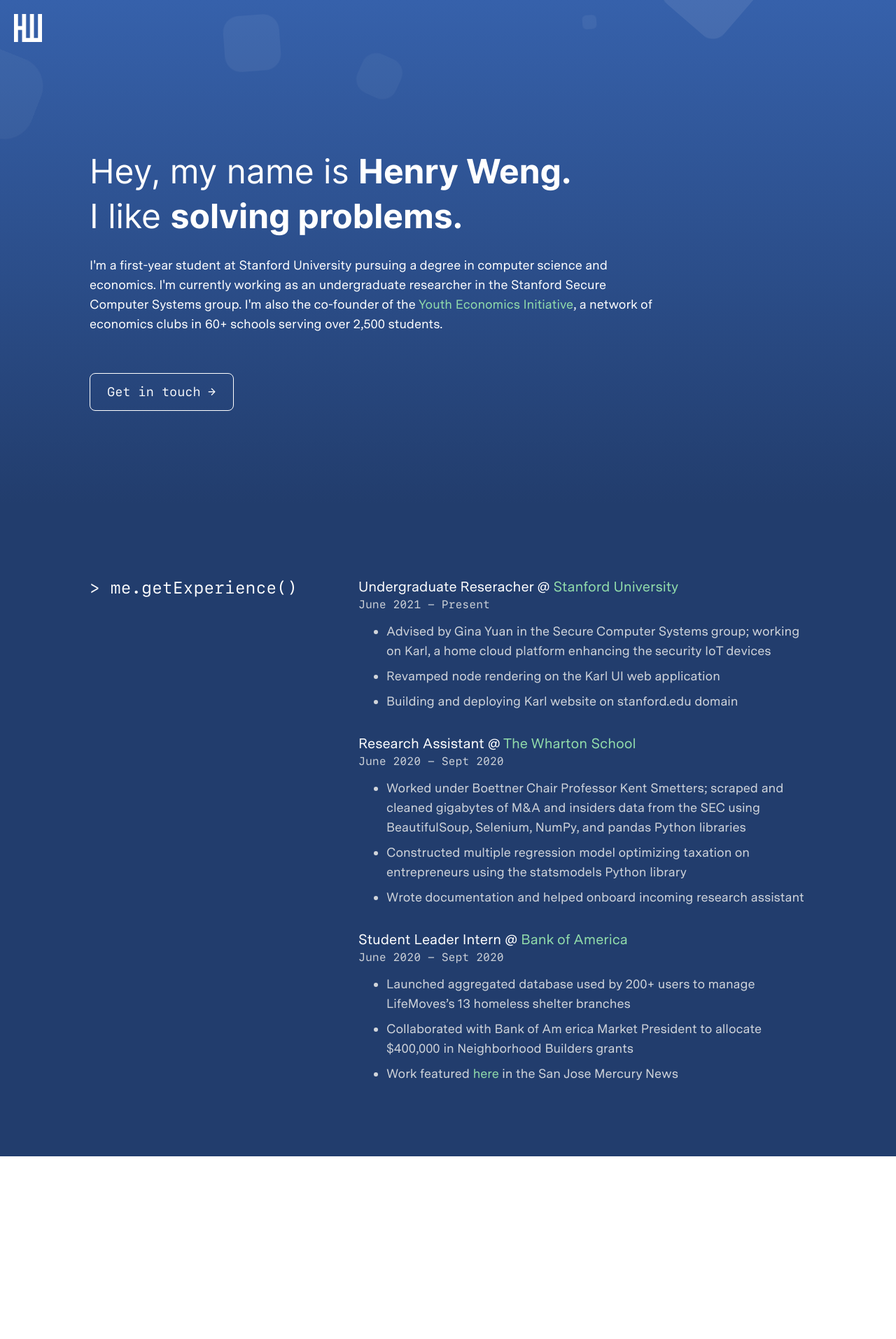
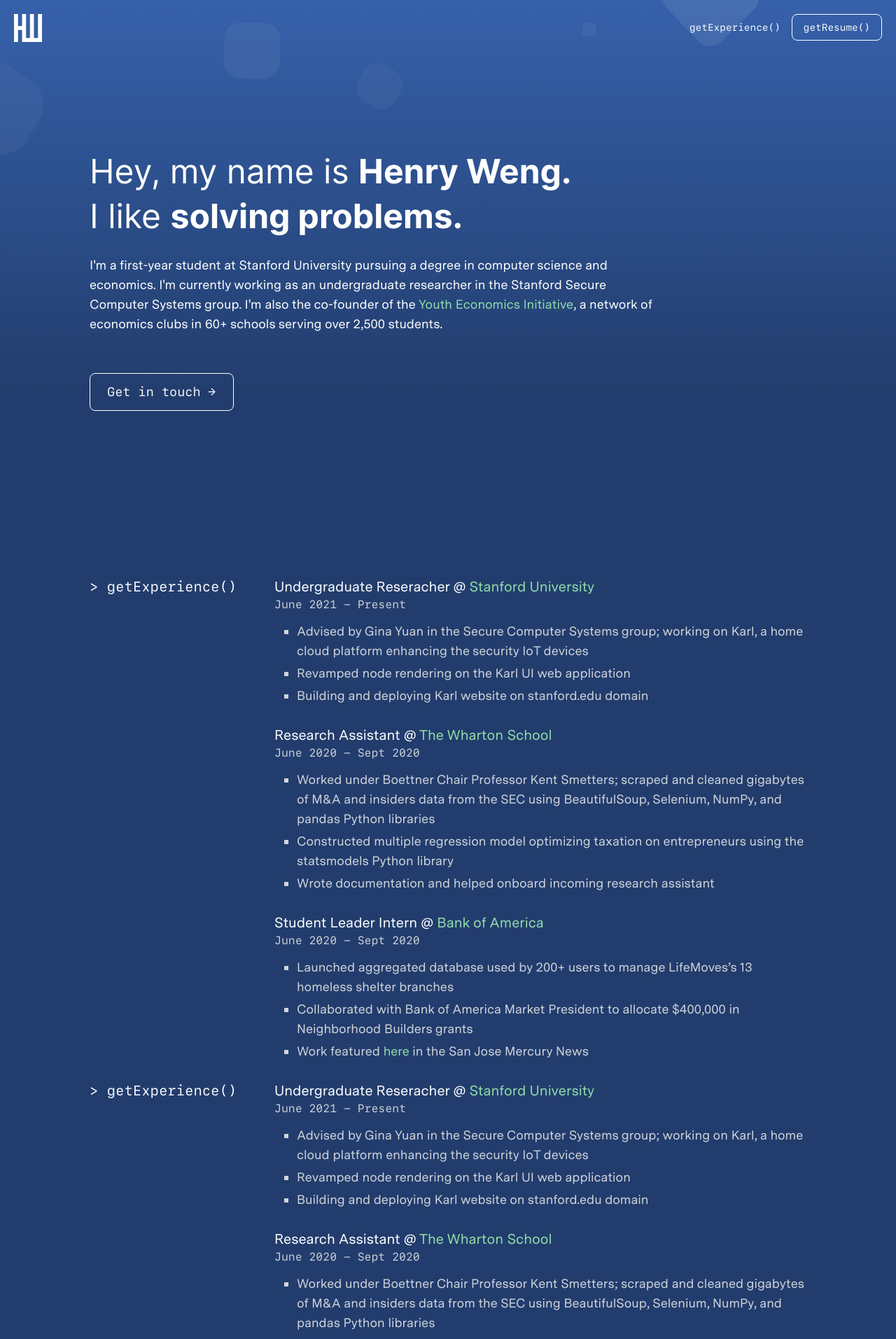
Before and after one commit to henryweng03/personal-site, a React (Create React App) app: page / in a window 1280 px wide. Shown: the top 1913 px of the page at 70% size. Before the commit the page ends 1652 px from the top, so only its background shows below. Built offline with nearby package versions, Linux system fonts and the light colour scheme.

Commit message:
Custom scrollbar, scrolling on navbar

```diff
--- a/src/App.js
+++ b/src/App.js
@@ -1,10 +1,16 @@
 import Experience from "./sections/experience";
 import Hero from "./sections/hero";
+import Header from "./sections/header"
 
 function App() {
   return (
     <div>
+      <Header />
       <Hero />
+      <div id="experience">
+        <Experience />
+      </div>
+      <Experience />
       <Experience />
     </div>
   );
--- a/src/index.css
+++ b/src/index.css
@@ -2,6 +2,10 @@
 @tailwind base;
 @tailwind components;
 @tailwind utilities;
+
+html {
+  scroll-behavior: smooth;
+}
 
 @layer base {
   h1 {
@@ -17,8 +21,12 @@
     @apply font-messinasans text-base text-white sm:text-lg;
   }
   li {
-    @apply font-messinasans text-base text-gray-300 sm:text-lg pb-2;
+    @apply font-messinasans text-base text-gray-300 sm:text-lg pb-1;
   }
+}
+
+.nav-link{
+  @apply font-sfmono hidden sm:text-sm sm:block transition duration-100 text-white hover:text-emerald-light
 }
 
 .hero-header{
@@ -26,7 +34,7 @@
 }
 
 .section-header{
-  @apply text-xl sm:text-2xl lg:text-2xl text-white font-sfmono
+  @apply text-xl sm:text-xl lg:text-xl text-white font-sfmono
 }
 
 .date{
@@ -38,6 +46,11 @@
   text-white py-3 px-6 border border-white rounded-lg sm:text-lg font-sfmono
 }
 
+.outline-button-sm{
+  @apply text-xs transition duration-300 ease-in-out hover:bg-emerald hover:border-transparent hover:shadow-green
+  text-white py-2 px-4 border border-white rounded-lg sm:text-sm font-sfmono
+}
+
 .link{
   @apply transition duration-100 text-emerald-light hover:text-emerald-dark hover:bg-emerald-light
 }
@@ -45,7 +58,7 @@
 @media only screen and (min-width: 640px) {
   .body-grid{
     display: grid;
-    grid-template-columns: 20em 1fr;
+    grid-template-columns: 13.5em 1fr;
   }
 }
 
@@ -96,3 +109,26 @@
   font-weight: 700;
   src: url('./fonts/Inter/Inter-Bold.ttf')
 }
+
+/* width */
+::-webkit-scrollbar {
+  @apply w-4
+}
+
+/* Track */
+::-webkit-scrollbar-track {
+  border-radius: 100vh;
+  background: #edf2f7;
+}
+
+/* Handle */
+::-webkit-scrollbar-thumb {
+  background: #7396D3;
+  border-radius: 100vh;
+  border: 4px solid #edf2f7;
+}
+
+/* Handle on hover */
+::-webkit-scrollbar-thumb:hover {
+  @apply bg-blue
+}
--- a/src/sections/experience.js
+++ b/src/sections/experience.js
@@ -13,12 +13,12 @@ const Experience = () => {
           </div>
           <div className="justify-center body-grid">
               <h2 className = "text-center sm:text-left section-header">
-                {'>'}{' '}me.getExperience()
+                {'>'}{' '}getExperience()
               </h2>
-              <div className="col-start-2 mt-6 px-8 sm:mt-0 col-end-2 sm:px-16">
+              <div className="col-start-2 mt-6 px-8 sm:mt-0 col-end-2 sm:pl-12 sm:pr-16">
                 <h3>Undergraduate Reseracher @ <a href="https://www.scs.stanford.edu/" className="link" target="_blank" rel="noreferrer">Stanford University</a></h3>
                 <p className="date">June 2021 - Present</p>
-                <ul className="list-disc pl-10 pt-3">
+                <ul className="list-square pl-8 pt-3">
                   <li>Advised by Gina Yuan in the Secure Computer Systems group;
                      working on Karl, a home cloud platform enhancing the security
                      IoT devices</li>
@@ -27,7 +27,7 @@ const Experience = () => {
                 </ul>
                 <h3 className="pt-6">Research Assistant @ <a href="https://bepp.wharton.upenn.edu/profile/smetters/" className="link" target="_blank" rel="noreferrer">The Wharton School</a></h3>
                 <p className="date">June 2020 - Sept 2020</p>
-                <ul className="list-disc pl-10 pt-3">
+                <ul className="list-square pl-8 pt-3">
                   <li>Worked under Boettner Chair Professor Kent Smetters;
                     scraped and cleaned gigabytes of M&amp;A and insiders data from the
                     SEC using BeautifulSoup, Selenium, NumPy, and pandas Python libraries</li>
@@ -37,17 +37,16 @@ const Experience = () => {
                 </ul>
                 <h3 className="pt-6">Student Leader Intern @ <a href= "https://about.bankofamerica.com/en/making-an-impact/student-leaders" className="link" target="_blank" rel="noreferrer">Bank of America</a></h3>
                 <p className="date">June 2020 - Sept 2020</p>
-                <ul className="list-disc pl-10 pt-3">
+                <ul className="list-square pl-8 pt-3">
                   <li>Launched aggregated database used by 200+ users to manage
                     LifeMoves’s 13 homeless shelter branches</li>
-                  <li>Collaborated with Bank of Am erica Market President to allocate
+                  <li>Collaborated with Bank of America Market President to allocate
                     $400,000 in Neighborhood Builders grants</li>
                   <li>Work featured <a href="https://www.mercurynews.com/2020/07/26/saratoga-teen-is-silicon-valley-bank-of-america-student-leader/" className="link" target="_blank" rel="noreferrer">here</a> in the San Jose Mercury News</li>
                 </ul>
               </div>
           </div>
         </div>
-        <div className="pb-24"></div>
     </div>
   )
 }
--- /dev/null
+++ b/src/sections/header.js
@@ -0,0 +1,31 @@
+import React from 'react';
+
+const Header = () => {
+  return (
+    <div>
+      <div className = "absolute z-10 h-8 w-8 sm:h-10 sm:w-10 mt-5 ml-5">
+        <div>
+          <a href="/">
+            <img src="../images/personal-logo.png" alt="logo" />
+          </a>
+        </div>
+      </div>
+      <div className = "absolute top-0 right-0 z-10 mt-5 mr-5">
+        <div className = "flex items-center">
+          <a href="#experience">
+            <p className = "nav-link mr-4">
+              getExperience()
+            </p>
+          </a>
+          <a href="/">
+            <button className="outline-button-sm">
+              getResume()
+            </button>
+          </a>
+        </div>
+      </div>
+    </div>
+  )
+}
+
+export default Header
--- a/src/sections/hero-background.css
+++ b/src/sections/hero-background.css
@@ -1,6 +1,6 @@
 .hero-background{
   background: rgb(34,61,109);
-  background: linear-gradient(180deg, rgb(54, 97, 171) 0%, rgba(34,61,109) 90%);
+  background: linear-gradient(180deg, rgb(54, 97, 171) 0%, rgba(34,61,109) 70%);
 }
 .circles{
   position: absolute;
--- a/src/sections/hero.js
+++ b/src/sections/hero.js
@@ -6,13 +6,6 @@ import './hero-background.css'
 const Hero = () => {
   return (
     <div>
-      <div className = "absolute z-10 h-8 w-8 sm:h-10 sm:w-10 mt-5 ml-5">
-        <div className='absolute logo-wrapper'>
-          <a href="/">
-            <img src="../images/personal-logo.png" alt="logo" />
-          </a>
-        </div>
-      </div>
       <div className="relative h-screen hero-background flex items-center">
         <ul class="circles">
           <li></li>
--- a/tailwind.config.js
+++ b/tailwind.config.js
@@ -33,6 +33,9 @@ module.exports = {
       },
       height: {
         screenBigger: '125vh'
+      },
+      listStyleType: {
+        square: 'square',
       }
     },
   },
```
